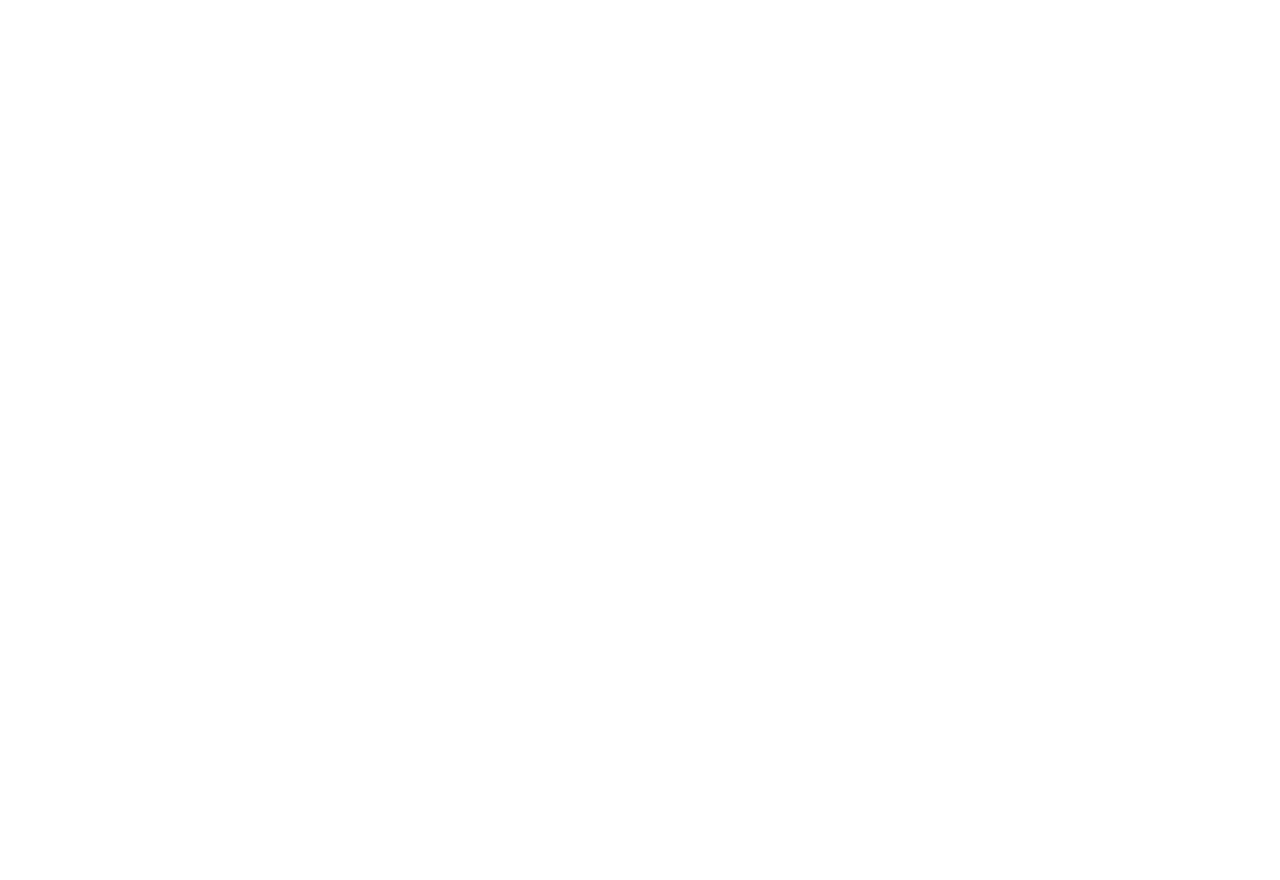
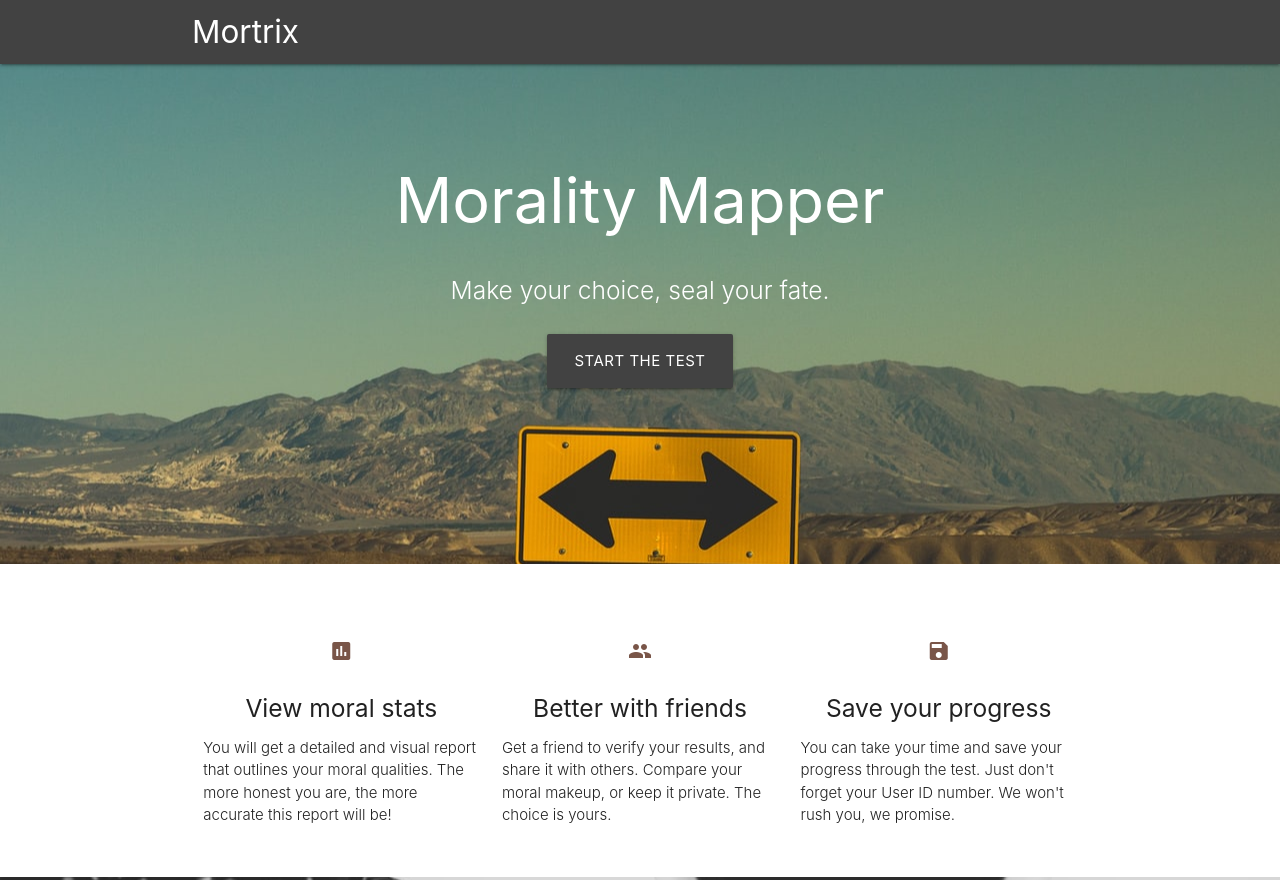
Before and after one commit to ksteven/moral-map, a plain HTML site: page index.html in a window 1280 px wide. Shown: the top 880 px of the page. Before the commit the page ends 800 px from the top, so only its background shows below. Drawn offline with nearby package versions, Linux system fonts and the light colour scheme; the site is published under a folder, as on GitHub Pages, so addresses that start at the root find nothing.

Commit message:
change paths

```diff
--- a/index.html
+++ b/index.html
@@ -8,10 +8,10 @@
 	<title>Moral Maps</title>
 
 	<link rel='icon' type='image/png' href='/favicon.png'>
-	<link rel='stylesheet' href='/global.css'>
-	<link rel='stylesheet' href='/build/bundle.css'>
+	<link rel='stylesheet' href='./global.css'>
+	<link rel='stylesheet' href='./build/bundle.css'>
 
-	<script defer src='/build/bundle.js'></script>
+	<script defer src='./build/bundle.js'></script>
 	<!-- Compiled and minified CSS -->
 	<link rel="stylesheet" href="https://cdnjs.cloudflare.com/ajax/libs/materialize/1.0.0/css/materialize.min.css">
 
```
